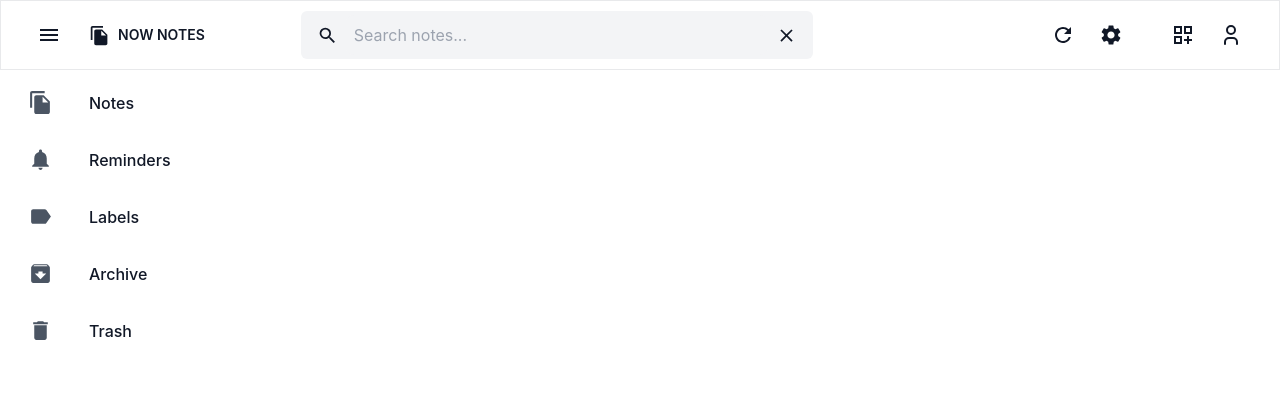
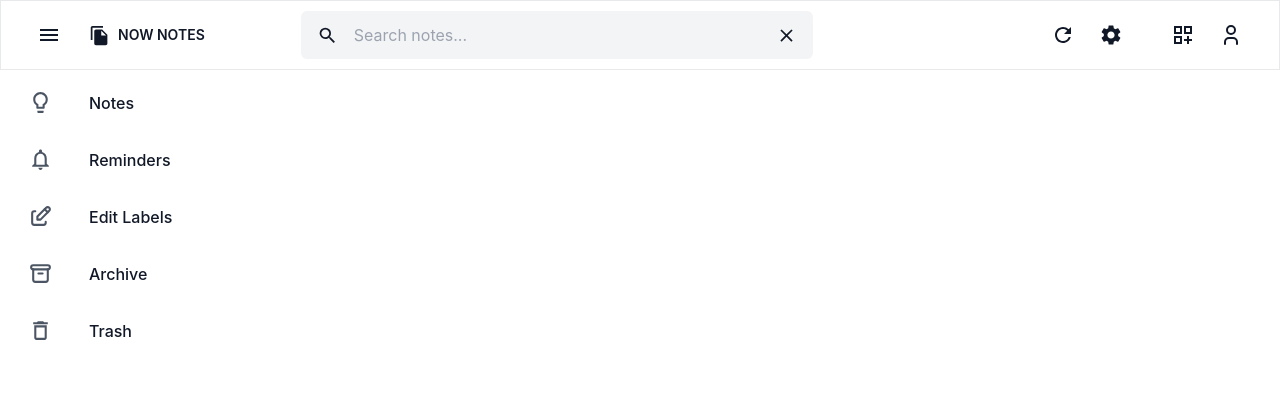
Before and after one commit to AT0M1CK/Now-Notes-Firebase, a React (Vite) app in the folder now-notes-firebase/: page / in a window 1280 px wide. Shown: the top 393 px of the page. Built offline with nearby package versions, Linux system fonts and the light colour scheme.

Commit message:
refactor: add new outline icons to sidebar items

```diff
--- a/now-notes-firebase/src/components/Layout/MainLayout.tsx
+++ b/now-notes-firebase/src/components/Layout/MainLayout.tsx
@@ -2,12 +2,11 @@ import { ReactNode } from "react";
 import Header from "../Header";
 import Sidebar from "../Sidebar";
 import {
-  MdArchive,
-  MdDelete,
-  MdFileCopy,
-  MdLabel,
-  MdNotifications,
+  MdDeleteOutline,
+  MdOutlineNotifications,
+  MdLightbulbOutline,
 } from "react-icons/md";
+import { TbArchive, TbEdit } from "react-icons/tb";
 
 export type MenuItem = {
   id: number;
@@ -19,15 +18,15 @@ const MainLayout = () => {
   const menuIconSize = 25;
   // Menu List
   const menuList: MenuItem[] = [
-    { id: 0, title: "Notes", icon: <MdFileCopy size={menuIconSize} /> },
+    { id: 0, title: "Notes", icon: <MdLightbulbOutline size={menuIconSize} /> },
     {
       id: 1,
       title: "Reminders",
-      icon: <MdNotifications size={menuIconSize} />,
+      icon: <MdOutlineNotifications size={menuIconSize} />,
     },
-    { id: 2, title: "Labels", icon: <MdLabel size={menuIconSize} /> },
-    { id: 3, title: "Archive", icon: <MdArchive size={menuIconSize} /> },
-    { id: 4, title: "Trash", icon: <MdDelete size={menuIconSize} /> },
+    { id: 2, title: "Edit Labels", icon: <TbEdit size={menuIconSize} /> },
+    { id: 3, title: "Archive", icon: <TbArchive size={menuIconSize} /> },
+    { id: 4, title: "Trash", icon: <MdDeleteOutline size={menuIconSize} /> },
   ];
 
   return (
```
